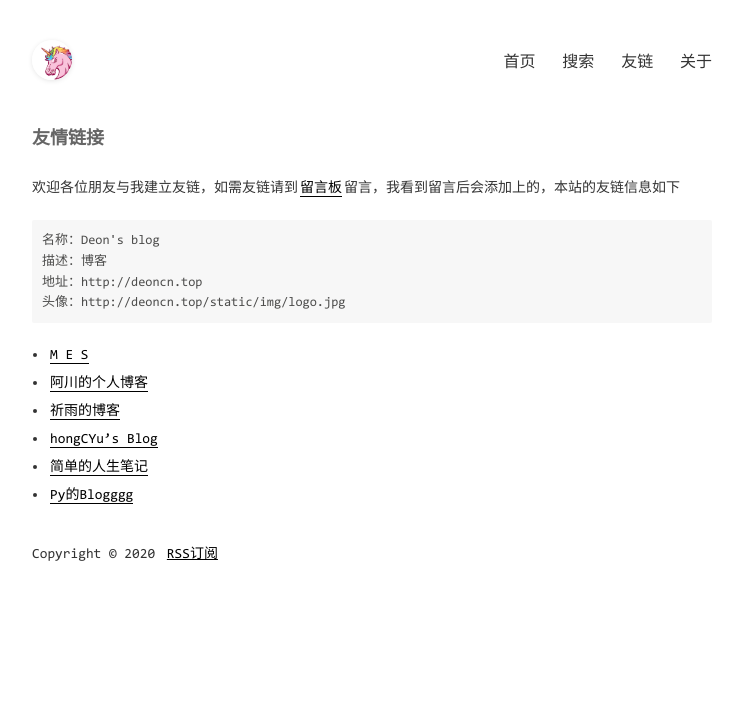
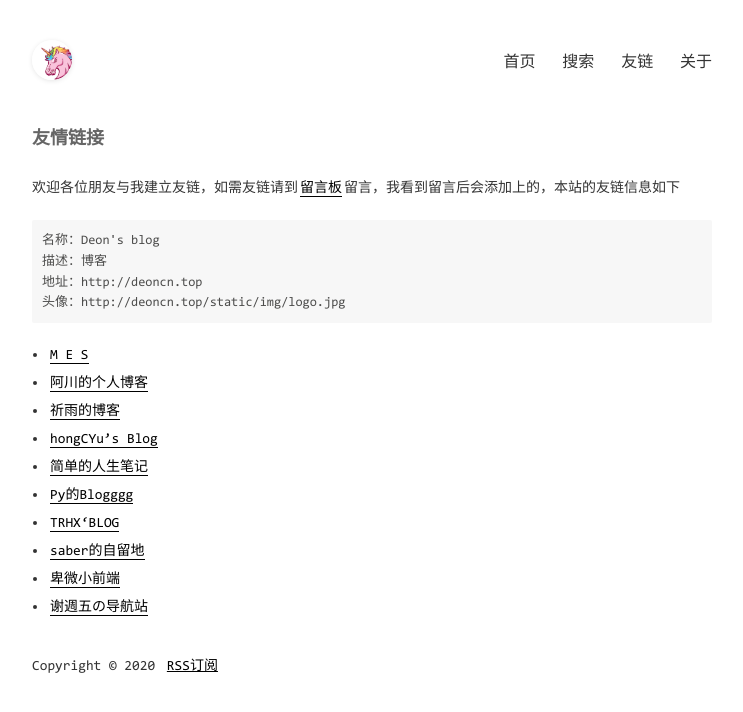
Before and after one commit to Deoncn/deoncn.github.io, a Jekyll site: the page built from pages/links.md, in a window 1280 px wide. Shown: the top 712 px of the page, without its empty margins (268-1011 px from the left). Built offline with Jekyll 4.4.1, drawn with Linux system fonts in a browser that asks for light colours; comment, search, counter and statistics services are not loaded.

Commit message:
Update _config.yml

```diff
--- a/_config.yml
+++ b/_config.yml
@@ -73,3 +73,15 @@ links:
 
   - title: Py的Blogggg
     url: https://lzhbhlrpython.github.io/
+
+  - title: TRHX‘BLOG
+    url: https://www.itrhx.com/
+
+  - title: saber的自留地
+    url: https://aawsl.com/links/
+
+  - title: 卑微小前端
+    url: https://www.adaxh.site/home
+
+  - title: 谢週五の导航站
+    url: https://5nav.ml/
```
